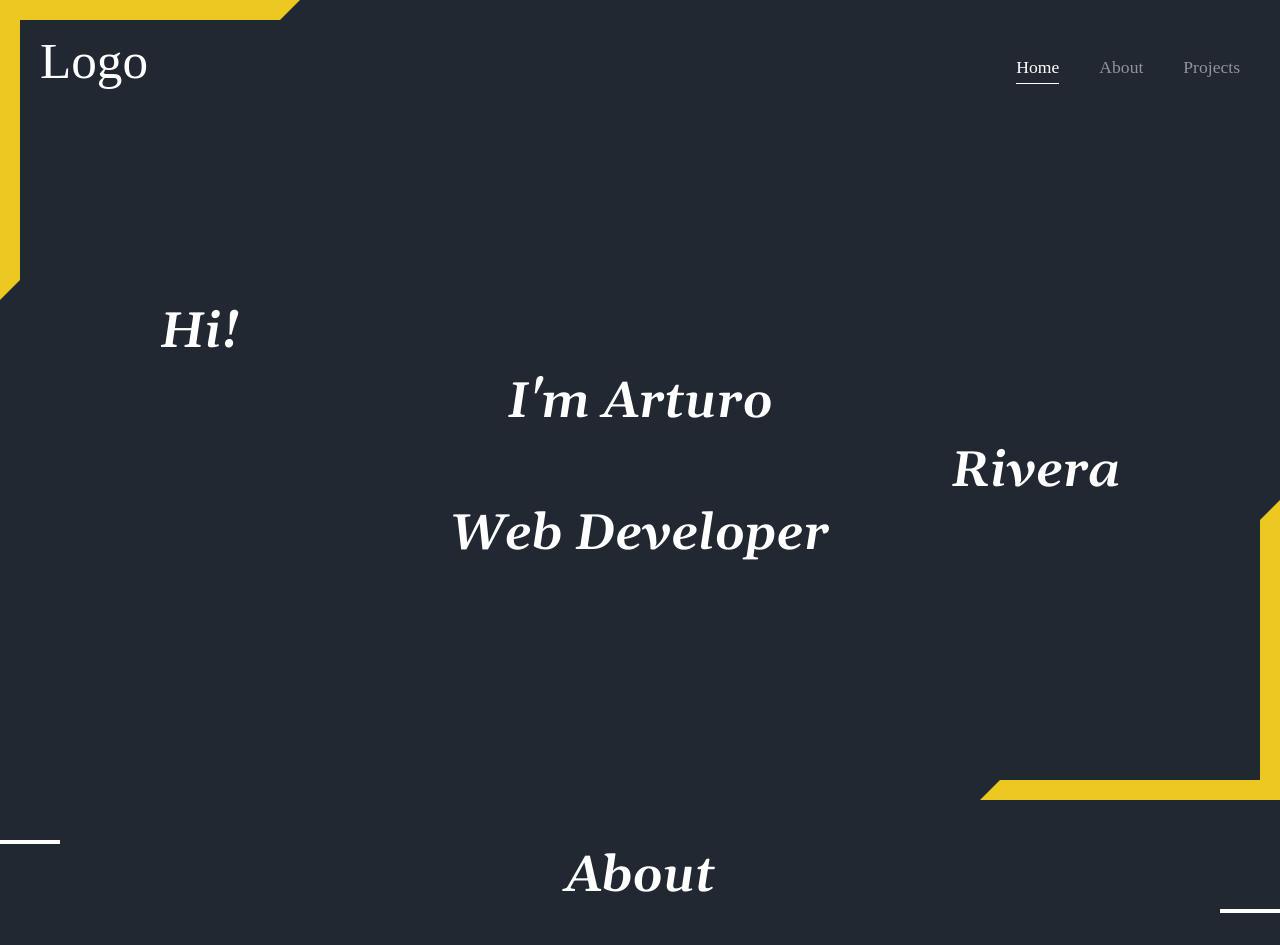
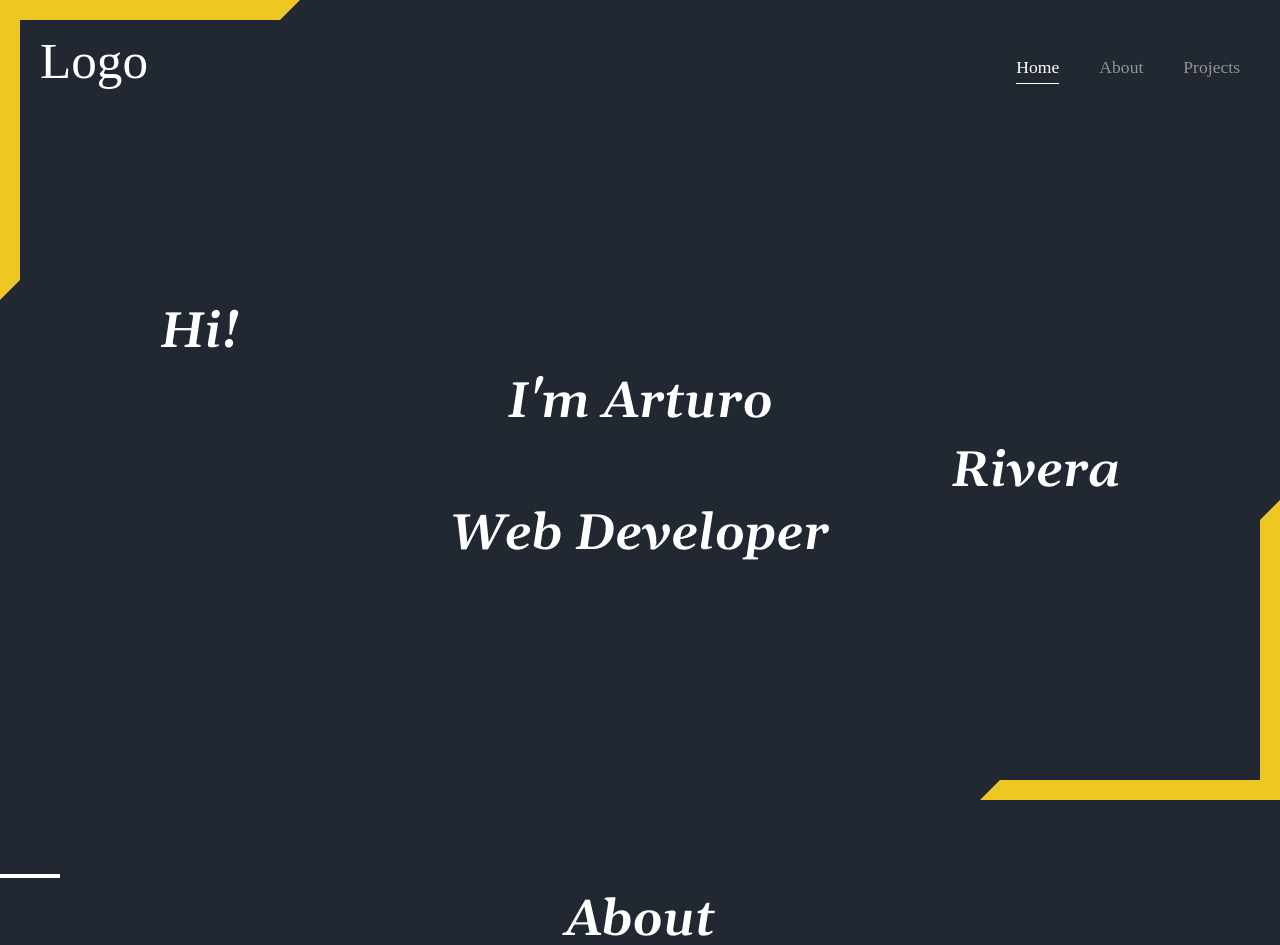
Before and after one commit to Houser97/Portfolio, a React (Create React App) app: page / in a window 1280 px wide. Shown: the top 945 px of the page. Built offline with nearby package versions, Linux system fonts and the light colour scheme.

Commit message:
Remove unused style

```diff
--- a/src/styles/About.css
+++ b/src/styles/About.css
@@ -12,10 +12,6 @@
     padding: var(--padding-main-containers);
 }
 
-.app__about h1{
-    padding: 0px;
-    margin-top: 0px;
-}
 
 .about-anchor-helper{
     position: absolute;
```
